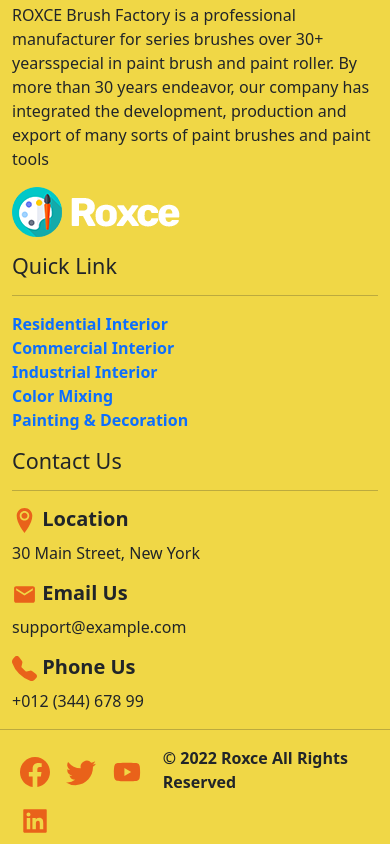
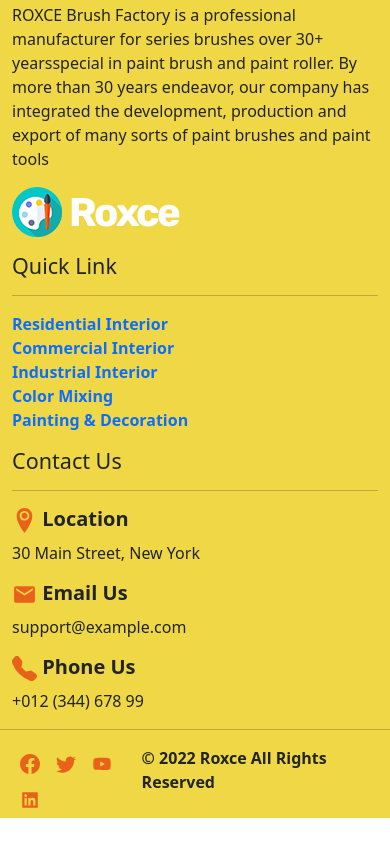
Before and after one commit to Ummy-Aimon/manufacture-client-side, a React (Create React App) app: page / in a window 390 px wide. Shown: the part 2085-2929 px from the top of the page. After the commit the page ends 2903 px from the top, so only its background shows below. Built offline with nearby package versions, Linux system fonts and the light colour scheme.

Commit message:
footer responsive

```diff
--- a/src/Component/Header/Header.css
+++ b/src/Component/Header/Header.css
@@ -5,7 +5,7 @@
 
 }
 
-/* media query */
+/* media query Mobile */
 
 @media only screen and (max-width: 1200px) {
     .sticky{
--- a/src/Component/Pages/About/About.css
+++ b/src/Component/Pages/About/About.css
@@ -12,7 +12,7 @@
 .title-text{
  text-align: center;
 }
-
+/* media query Mobile */
 @media only screen and (max-width: 1200px) {
     #img{
         width: 100%;
--- a/src/Shared/Footer/Footer.css
+++ b/src/Shared/Footer/Footer.css
@@ -11,3 +11,9 @@
     font-size: 30px;
 
 }
+/* media query Mobile */
+@media only screen and (max-width: 1200px) {
+    .icons{
+        font-size: 20px;
+    }
+  }
--- a/src/Shared/Footer/Footer.js
+++ b/src/Shared/Footer/Footer.js
@@ -51,6 +51,7 @@ const Footer1 = () => {
                 <BsTwitter className="m-2"></BsTwitter>
                 <AiFillYoutube className="m-2"></AiFillYoutube>
                 <AiFillLinkedin className="m-2"></AiFillLinkedin>
+
                 </div>
                 <p className="fw-bold">© 2022 Roxce All Rights Reserved</p>
             </div>
```
